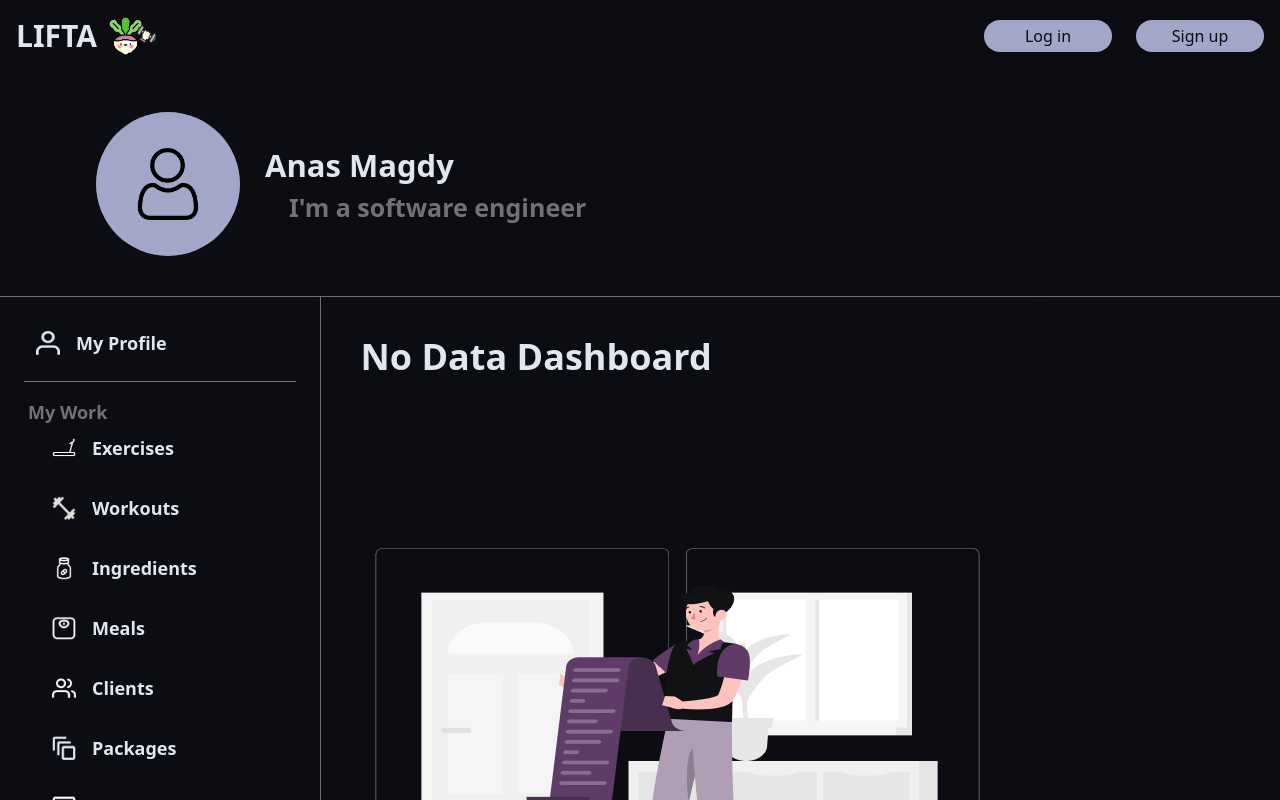
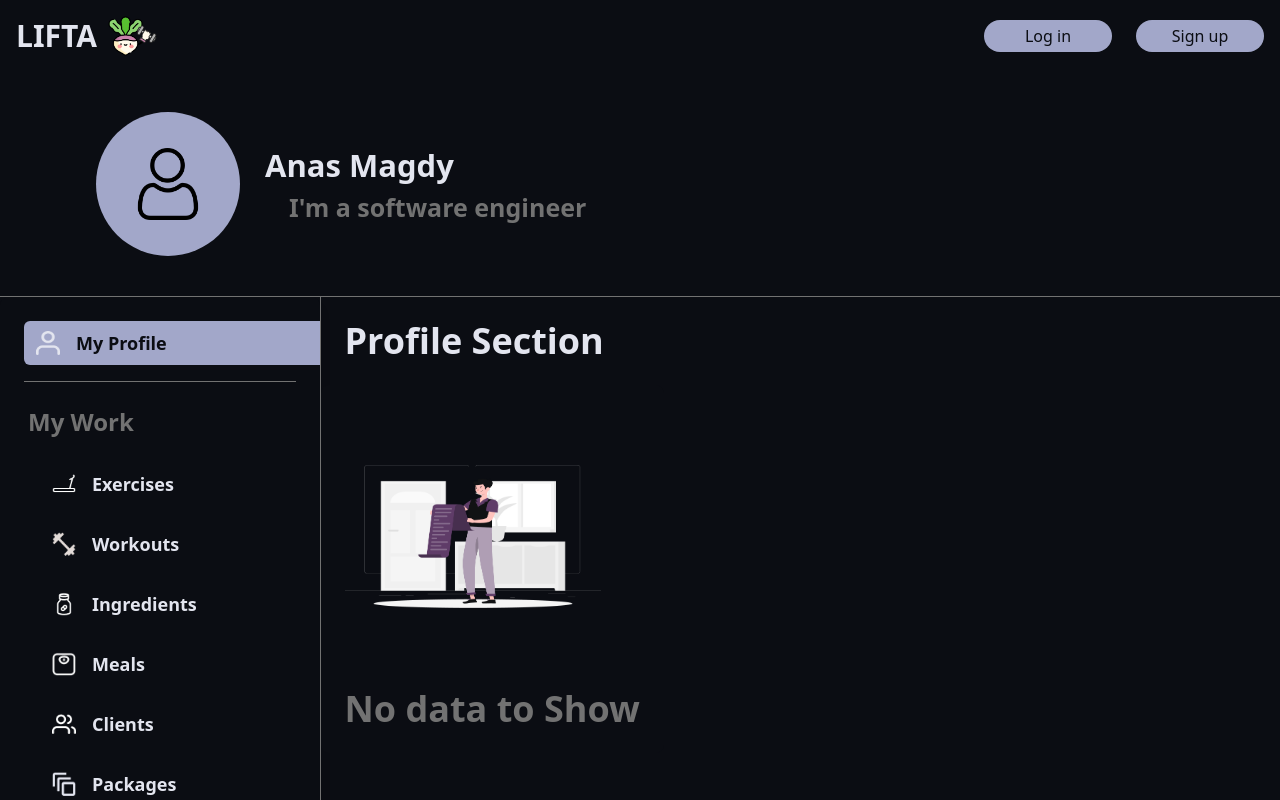
Before and after one commit to OmarGamal10/Lifta, a React (Vite) app in the folder FrontEnd/: page / in a window 1280 px wide. Shown: the top 800 px of the page. Built offline with nearby package versions, Linux system fonts and the light colour scheme.

Commit message:
feat- useState on Sidebar

```diff
--- a/FrontEnd/src/components/Nodata.jsx
+++ b/FrontEnd/src/components/Nodata.jsx
@@ -1,20 +1,19 @@
 import React, { useState } from "react";
 import { Link } from "react-router-dom";
 
-const NoDataDashboard = () => {
-    return (
-<div className="bg-backGroundColor border-l-textspan p-50 relative flex flex-col items-center justify-center rounded-lg shadow-lg">
-  {/* Header at the top-left corner */}
-  <h1 className="absolute top-4 left-4 p-6 text-3xl lg:text-4xl font-bold text-textColor">
-    No Data Dashboard
+const NoDataDashboard = ({ header = "No Data Dashboard" }) => (
+  <div className="">
+  <h1 className=" p-6 text-3xl lg:text-4xl font-bold text-textColor">
+    {header}
   </h1>
+  <div className="bg-backGroundColor border-l-textspan relative p-6 flex flex-col rounded-lg">
+  {/* Dynamic Header */}
 
-  {/* Centered Image - slightly increased size */}
-  <div className="flex flex-col ml-">
+  {/* Centered Image */}
   <img
     src="src/assets/Nodata.png"
     alt="No Data"
-      className="mb-5"
+    className="w-48 h-48 lg:w-64 lg:h-64 object-contain mb-6"
   />
 
   {/* Caption under the Image */}
@@ -23,8 +22,7 @@ const NoDataDashboard = () => {
   </p>
 </div>
 </div>
+);
 
-    );
-};
 
 export default NoDataDashboard;
--- a/FrontEnd/src/components/Sidebar.jsx
+++ b/FrontEnd/src/components/Sidebar.jsx
@@ -1,7 +1,24 @@
 import React, { useState } from "react";
 import { Link } from "react-router-dom";
 
-const SideBar = () => {
+const SideBar = ({ onSidebarClick }) => {
+  const [activeItem, setActiveItem] = useState("My Profile"); // Track active item
+  const menuItems = [
+    { name: "Exercises", label: "Exercises", img: "src/assets/sidebarIcons/Treadmill.png" },
+    { name: "Workouts", label: "Workouts", img: "src/assets/sidebarIcons/dumbel.png" },
+    { name: "Ingredients", label: "Ingredients", img: "src/assets/sidebarIcons/Pills.png" },
+    { name: "Meals", label: "Meals", img: "src/assets/sidebarIcons/Weight Scale.png" },
+    { name: "Clients", label: "Clients", img: "src/assets/sidebarIcons/users.png" },
+    { name: "Packages", label: "Packages", img: "src/assets/sidebarIcons/packages.png" },
+    { name: "Reviews", label: "Reviews", img: "src/assets/sidebarIcons/review.png" },
+  ];
+
+  // Handle click and update the active item
+  const handleItemClick = (name) => {
+    setActiveItem(name);
+    onSidebarClick(name); // Call parent handler
+  };
+
   return (
     <div className="flex flex-col space-y-4">
       <div className="flex">
@@ -9,8 +26,17 @@ const SideBar = () => {
         <nav className="Sidebar bg-backGroundColor p-6 pr-0 rounded-lg shadow-lg w-[320px]">
           {/* First Item in a Separate Div */}
           <div className="mb-4">
-                <li className="flex items-center text-textColor font-semibold text-lg hover:bg-primary hover:text-backGroundColor cursor-pointer transition-all px-3 py-2 rounded-l-md hover:rounded-l-md">
-                    <img src="src/assets/sidebarIcons/Icon.png" alt="Icon" className="w-6 h-6 mr-4 transition-all hover:filter hover:brightness-0 hover:invert" />
+            <li
+              onClick={() => handleItemClick("My Profile")}
+              className={`flex items-center font-semibold text-lg
+                ${activeItem === "My Profile" ? "bg-primary text-backGroundColor" : "hover:bg-primary text-textColor hover:text-backGroundColor"}
+                active:bg-primary hover:cursor-pointer transition-all px-3 py-2 rounded-l-md`}
+            >
+              <img
+                src="src/assets/sidebarIcons/Icon.png"
+                alt="Icon"
+                className="w-6 h-6 mr-4 transition-all hover:filter hover:brightness-0 hover:invert"
+              />
               My Profile
             </li>
           </div>
@@ -20,41 +46,30 @@ const SideBar = () => {
 
           {/* Remaining Items */}
           {/* Heading */}
-    <h1 className="text-textspan text-lg font-semibold text-left ml-1">My Work</h1>
+          <h1 className="text-textspan text-2xl font-semibold text-left ml-1 mt-6 mb-6">
+            My Work
+          </h1>
           <ul className="space-y-4 ml-4">
-                <li className="flex items-center text-textColor font-semibold text-lg hover:bg-primary hover:text-backGroundColor cursor-pointer transition-all px-3 py-2 rounded-l-md hover:rounded-l-md">
-                    <img src="src/assets/sidebarIcons/Treadmill.png" alt="Icon" className="w-6 h-6 mr-4 transition-all hover:filter hover:brightness-0 hover:invert" />
-                    Exercises
+            {menuItems.map((item) => (
+              <li
+                key={item.name}
+                onClick={() => handleItemClick(item.name)} // Update active item on click
+                className={`flex items-center font-semibold text-lg
+                  ${activeItem === item.name ? "bg-primary text-backGroundColor" : "hover:bg-primary text-textColor hover:text-backGroundColor"}
+                  active:bg-primary hover:cursor-pointer transition-all px-3 py-2 rounded-l-md`}
+              >
+                <img
+                  src={item.img}
+                  alt="Icon"
+                  className="w-6 h-6 mr-4"
+                />
+                {item.label}
               </li>
-                <li className="flex items-center text-textColor font-semibold text-lg hover:bg-primary hover:text-backGroundColor cursor-pointer transition-all px-3 py-2 rounded-l-md hover:rounded-l-md">
-                    <img src="src/assets/sidebarIcons/dumbel.png" alt="Icon" className="w-6 h-6 mr-4 transition-all hover:filter hover:brightness-0 hover:invert" />
-                    Workouts
-                </li>
-                <li className="flex items-center text-textColor font-semibold text-lg hover:bg-primary hover:text-backGroundColor cursor-pointer transition-all px-3 py-2 rounded-l-md hover:rounded-l-md">
-                    <img src="src/assets/sidebarIcons/Pills.png" alt="Icon" className="w-6 h-6 mr-4 transition-all hover:filter hover:brightness-0 hover:invert" />
-                    Ingredients
-                </li>
-                <li className="flex items-center text-textColor font-semibold text-lg hover:bg-primary hover:text-backGroundColor cursor-pointer transition-all px-3 py-2 rounded-l-md hover:rounded-l-md">
-                    <img src="src/assets/sidebarIcons/Weight Scale.png" alt="Icon" className="w-6 h-6 mr-4 transition-all hover:filter hover:brightness-0 hover:invert" />
-                    Meals
-                </li>
-                <li className="flex items-center text-textColor font-semibold text-lg hover:bg-primary hover:text-backGroundColor cursor-pointer transition-all px-3 py-2 rounded-l-md hover:rounded-l-md">
-                    <img src="src/assets/sidebarIcons/users.png" alt="Icon" className="w-6 h-6 mr-4 transition-all hover:filter hover:brightness-0 hover:invert" />
-                    Clients
-                </li>
-                <li className="flex items-center text-textColor font-semibold text-lg hover:bg-primary hover:text-backGroundColor cursor-pointer transition-all px-3 py-2 rounded-l-md hover:rounded-l-md">
-                    <img src="src/assets/sidebarIcons/packages.png" alt="Icon" className="w-6 h-6 mr-4 transition-all hover:filter hover:brightness-0 hover:invert" />
-                    Packages
-                </li>
-                <li className="flex items-center text-textColor font-semibold text-lg hover:bg-primary hover:text-backGroundColor cursor-pointer transition-all px-3 py-2 rounded-l-md hover:rounded-l-md">
-                    <img src="src/assets/sidebarIcons/review.png" alt="Icon" className="w-6 h-6 mr-4 transition-all hover:filter hover:brightness-0 hover:invert" />
-                    Reviews
-                </li>
+            ))}
           </ul>
         </nav>
       </div>
     </div>
-
   );
 };
 
--- a/FrontEnd/src/components/Userprofile.jsx
+++ b/FrontEnd/src/components/Userprofile.jsx
@@ -4,21 +4,57 @@ import ProfileSection from "./Profilesection";
 import SideBar from "./Sidebar";
 import NoDataDashboard from "./Nodata";
 import Footer from "./Footer";
+import { useState } from "react";
 
 const UserProfile = () => {
+  // State to track the selected section
+  const [activeSection, setActiveSection] = useState("My Profile");
+
+  // Function to handle button clicks from SideBar
+  const handleSidebarClick = (section) => {
+    setActiveSection(section);
+  };
+
+  // Components to render based on the active section
+  const renderComponent = () => {
+    switch (activeSection) {
+      case "My Profile":
+        return <NoDataDashboard header="Profile Section" />;
+      case "Exercises":
+        return <NoDataDashboard header="Exercises Section" />;
+      case "Workouts":
+        return <NoDataDashboard header="Workouts Section" />;
+      case "Ingredients":
+        return <NoDataDashboard header="Ingredients Section" />;
+      case "Meals":
+        return <NoDataDashboard header="Meals Section" />;
+      case "Clients":
+        return <NoDataDashboard header="Clients Section" />;
+      case "Packages":
+        return <NoDataDashboard header="Packages Section" />;
+      case "Reviews":
+        return <NoDataDashboard header="Reviews Section" />;
+      default:
+        return <NoDataDashboard header="No Data Dashboard" />;
+    }
+  };
+
   return (
     <div className="app overflow-x-hidden overflow-auto scrollbar-thin scrollbar-thumb-textspan scrollbar-track-textspan">
       <NavBar />
       <ProfileSection />
       <div className="h-[0.5px] bg-textspan "></div>
       <div className="flex h-[960px]">
-        {/* Sidebar - Takes only the width needed for content */}
-        <SideBar className="w-auto" />
+        {/* Pass callback to SideBar */}
+        <SideBar onSidebarClick={handleSidebarClick} className="w-auto" />
 
-        {/* NoDataDashboard - Takes the remaining space */}
-        <div className="flex flex-1">
+        {/* Vertical Divider */}
+        <div className="flex flex-1 ">
           <div className="bg-textspan w-[0.5px] h-auto ml-0"></div>
-          <NoDataDashboard />
+          {/* Render Active Component */}
+          <div className="">
+            {renderComponent()}
+          </div>
         </div>
       </div>
       <Footer />
```
Lines whose indentation alone changed are shown as unchanged.
